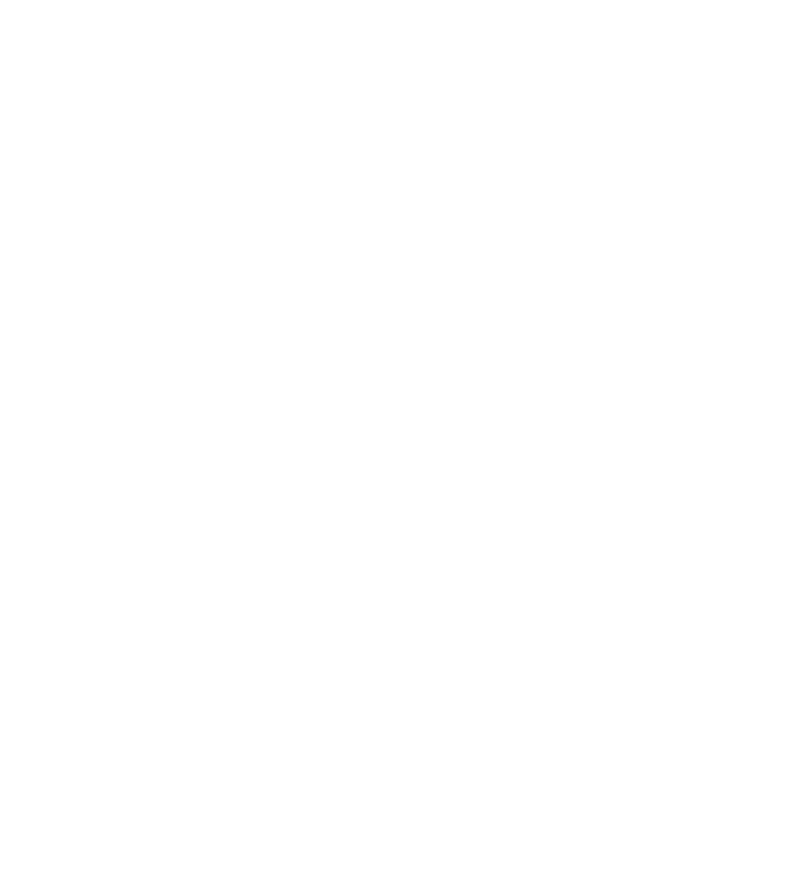
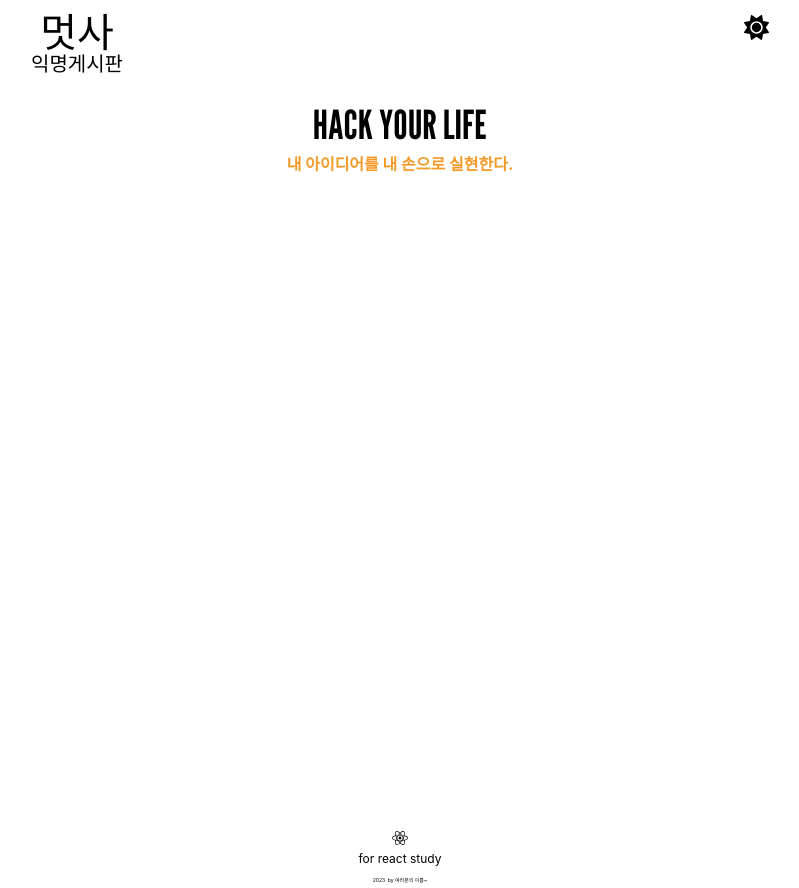
Before and after one commit to likelionsg/11th_React3_Code, a React (Create React App) app: page / in a window 1280 px wide. Shown: the whole page, without its empty margins (240-1039 px from the left). Before the commit the page ends 800 px from the top, so only its background shows below. Built offline with nearby package versions, Linux system fonts and the light colour scheme.

Commit message:
react1: part1

```diff
--- a/src/App.js
+++ b/src/App.js
@@ -1,7 +1,26 @@
 import React from "react";
+import Footer from "./components/Footer";
+import Header from "./components/Header";
+import Slogan from "./components/Slogan";
+import { Main, MediaDiv } from "./styledComponents";
 
 const App = () => {
-  return <></>;
+  return (
+    <>
+      {/* Global Styling */}
+      <MediaDiv>
+        {/* Header */}
+        <Header />
+        <Main>
+          {/* Slogan */}
+          <Slogan />
+          {/* Routes */}
+        </Main>
+      </MediaDiv>
+      {/* Footer */}
+      <Footer />
+    </>
+  );
 };
 
 export default App;
--- /dev/null
+++ b/src/components/Footer.js
@@ -0,0 +1,15 @@
+import { FontAwesomeIcon } from "@fortawesome/react-fontawesome";
+import { faReact } from "@fortawesome/free-brands-svg-icons";
+import { FooterDiv, FooterBig, FooterSmall } from "../styledComponents";
+
+const Footer = () => {
+  return (
+    <FooterDiv>
+      <FontAwesomeIcon icon={faReact} />
+      <FooterBig>for react study</FooterBig>
+      <FooterSmall>2023. by 여러분의 이름~ </FooterSmall>
+    </FooterDiv>
+  );
+};
+
+export default Footer;
--- /dev/null
+++ b/src/components/Header.js
@@ -0,0 +1,20 @@
+import { HeaderDiv, SubHeaderDiv } from "../styledComponents";
+
+import { FontAwesomeIcon } from "@fortawesome/react-fontawesome";
+import { faSun } from "@fortawesome/free-solid-svg-icons";
+import HeaderTitle from "./HeaderTitle";
+
+const Header = () => {
+  return (
+    <>
+      <HeaderDiv>
+        <HeaderTitle />
+        <SubHeaderDiv>
+          <FontAwesomeIcon icon={faSun} />
+        </SubHeaderDiv>
+      </HeaderDiv>
+    </>
+  );
+};
+
+export default Header;
--- /dev/null
+++ b/src/components/HeaderTitle.js
@@ -0,0 +1,15 @@
+import React from "react";
+import { TitleBig, TitleSmall, TitleLogoDiv } from "../styledComponents";
+
+const HeaderTitle = () => {
+  return (
+    <>
+      <TitleLogoDiv>
+        <TitleBig>멋사</TitleBig>
+        <TitleSmall>익명게시판</TitleSmall>
+      </TitleLogoDiv>
+    </>
+  );
+};
+
+export default React.memo(HeaderTitle);
--- /dev/null
+++ b/src/components/Slogan.js
@@ -0,0 +1,13 @@
+import React from "react";
+import { SloganSection, SloganBig, SloganSmall } from "../styledComponents";
+
+const Slogun = () => {
+  return (
+    <SloganSection>
+      <SloganBig>HACK YOUR LIFE</SloganBig>
+      <SloganSmall>내 아이디어를 내 손으로 실현한다.</SloganSmall>
+    </SloganSection>
+  );
+};
+
+export default React.memo(Slogun); /* React.memo를 사용하여 리렌더링 방지 */
--- a/src/index.css
+++ b/src/index.css
@@ -1,13 +1,13 @@
+@import url("https://fonts.googleapis.com/css2?family=Black+Han+Sans&family=League+Gothic&family=Noto+Sans+KR&display=swap");
+
 body {
   margin: 0;
-  font-family: -apple-system, BlinkMacSystemFont, 'Segoe UI', 'Roboto', 'Oxygen',
-    'Ubuntu', 'Cantarell', 'Fira Sans', 'Droid Sans', 'Helvetica Neue',
-    sans-serif;
+  font-family: -apple-system, BlinkMacSystemFont, "Segoe UI", "Roboto", "Oxygen", "Ubuntu", "Cantarell", "Fira Sans",
+    "Droid Sans", "Helvetica Neue", sans-serif;
   -webkit-font-smoothing: antialiased;
   -moz-osx-font-smoothing: grayscale;
 }
 
 code {
-  font-family: source-code-pro, Menlo, Monaco, Consolas, 'Courier New',
-    monospace;
+  font-family: source-code-pro, Menlo, Monaco, Consolas, "Courier New", monospace;
 }
--- /dev/null
+++ b/src/styledComponents.js
@@ -0,0 +1,261 @@
+import styled from "styled-components";
+
+export const MediaDiv = styled.div`
+  margin: 0px auto;
+  min-height: 100vh;
+  width: 768px;
+  color: ${(props) => props.theme.fontColor};
+  background-color: ${(props) => props.theme.bgColor};
+  @media screen and (max-width: 768px) {
+    width: 100%;
+  }
+`;
+export const HeaderDiv = styled.div`
+  width: 768px;
+  height: auto;
+  display: flex;
+  flex-direction: row;
+  justify-content: space-between;
+  font-family: "Black Han Sans", sans-serif;
+  position: absolute;
+  @media screen and (max-width: 768px) {
+    width: 100%;
+  }
+`;
+
+export const TitleLogoDiv = styled.div`
+  display: flex;
+  flex-direction: column;
+  justify-content: center;
+  align-items: center;
+  margin: 15px;
+  line-height: 1;
+  cursor: pointer;
+`;
+
+export const TitleBig = styled.span`
+  font-size: 40px;
+`;
+
+export const TitleSmall = styled.span`
+  font-size: 20px;
+`;
+
+export const SubHeaderDiv = styled.div`
+  margin: 15px;
+  font-size: 25px;
+  display: flex;
+  flex-direction: row;
+  cursor: pointer;
+`;
+
+export const Main = styled.div`
+  padding-top: 90px;
+`;
+
+export const SloganSection = styled.div`
+  margin-top: 10px;
+  width: 100%;
+  display: flex;
+  flex-direction: column;
+  justify-content: center;
+  align-items: center;
+`;
+
+export const SloganBig = styled.span`
+  font-size: 40px;
+  font-family: "League Gothic", sans-serif;
+`;
+
+export const SloganSmall = styled.span`
+  margin: 3px;
+  font-weight: bold;
+  color: #f39926;
+`;
+export const PostSection = styled.div`
+  margin: 0px auto;
+  margin-top: 20px;
+  width: 90%;
+  display: flex;
+  flex-direction: column;
+`;
+export const PostTitleDiv = styled.div`
+  border-top-left-radius: 30px;
+  border-top-right-radius: 30px;
+  color: white;
+  background-color: #f39926;
+  display: flex;
+  flex-direction: row;
+  justify-content: space-around;
+  align-items: center;
+`;
+export const PostTitle = styled.span`
+  margin-top: 10px;
+  margin-bottom: 5px;
+  font-family: "Black Han Sans", sans-serif;
+  font-size: 25px;
+`;
+
+export const PostListDiv = styled.div`
+  font-size: 16px;
+  font-family: "Noto Sans KR", sans-serif;
+`;
+
+export const LoadingDiv = styled.div`
+  display: flex;
+  justify-content: center;
+  align-items: center;
+  flex-direction: column;
+  margin-top: 15px;
+`;
+
+export const LoadingImg = styled.img`
+  width: 30px;
+`;
+
+export const EachPostLi = styled.li`
+  margin: 14px;
+  display: flex;
+  flex-direction: row;
+  justify-content: space-between;
+  cursor: pointer;
+`;
+
+export const PostLink = styled.span`
+  margin-left: 5px;
+`;
+export const PostRepl = styled.div`
+  font-family: "Courier New", Courier, monospace;
+`;
+export const PagingSection = styled.section`
+  display: flex;
+  flex-direction: row;
+  justify-content: space-around;
+  margin: 0px auto;
+  width: 150px;
+  margin-top: 20px;
+`;
+export const PagenumberDiv = styled.div`
+  width: 30px;
+  height: 30px;
+  display: flex;
+  justify-content: center;
+  align-items: center;
+  border: 1px solid #f39926;
+  border-radius: 5px;
+`;
+
+export const PageEmptyDiv = styled.div`
+  width: 30px;
+  height: 30px;
+  display: flex;
+  justify-content: center;
+  align-items: center;
+  border: 1px solid rgba(0, 0, 0, 0);
+  border-radius: 5px;
+`;
+
+export const FooterDiv = styled.div`
+  margin-top: 30px;
+  display: flex;
+  flex-direction: column;
+  justify-content: center;
+  align-items: center;
+`;
+export const FooterBig = styled.span`
+  margin: 5px;
+  font-size: 12px;
+`;
+export const FooterSmall = styled.span`
+  margin: 5px;
+  font-size: 5px;
+`;
+
+export const PostReadDiv = styled.div`
+  margin-top: 15px;
+  margin-bottom: 15px;
+  width: 100%;
+  line-height: 24px;
+`;
+export const ReplTitleDiv = styled.div`
+  font-size: 12px;
+  margin-top: 20px;
+  margin-bottom: 10px;
+`;
+export const PostReplDiv = styled.div`
+  border-top: 2px solid white;
+  margin-bottom: 15px;
+  width: 100%;
+  line-height: 24px;
+`;
+export const Replwriter = styled.div`
+  margin-top: 10px;
+  margin-left: 10px;
+  font-weight: bolder;
+`;
+export const Repl = styled.span`
+  font-size: 12px;
+`;
+export const WritereplDiv = styled.div`
+  display: flex;
+  flex-direction: row;
+`;
+export const ReplInput = styled.textarea`
+  margin-top: 10px;
+  width: 100%;
+  padding: 10px;
+  height: 30px;
+  border-radius: 5px;
+  font-family: "Noto Sans KR", sans-serif;
+`;
+export const ReplSubmitDiv = styled.div`
+  width: 100px;
+  margin-top: 10px;
+  margin-left: 10px;
+  border-radius: 5px;
+  background-color: #f39926;
+  display: flex;
+  flex-direction: row;
+  justify-content: space-around;
+  align-items: center;
+  cursor: pointer;
+`;
+export const CursorDiv = styled.div`
+  cursor: pointer;
+`;
+
+export const PostWriteDiv = styled.div`
+  width: 100%;
+  display: flex;
+  flex-direction: column;
+`;
+export const TitleInput = styled.input`
+  margin-top: 10px;
+  padding: 10px;
+  border-radius: 5px;
+`;
+export const ContentsInput = styled.textarea`
+  margin-top: 10px;
+  padding: 10px;
+  height: 400px;
+  border-radius: 5px;
+  font-family: "Noto Sans KR", sans-serif;
+`;
+export const PostSubmitDiv = styled.div`
+  width: 50%;
+  margin: 0px auto;
+  margin-top: 15px;
+  border-radius: 10px;
+  background-color: #f39926;
+  display: flex;
+  flex-direction: row;
+  justify-content: space-around;
+  align-items: center;
+  cursor: pointer;
+`;
+export const PostSubmit = styled.div`
+  margin-top: 10px;
+  margin-bottom: 5px;
+  font-family: "Black Han Sans", sans-serif;
+  font-size: 20px;
+`;
--- a/src/styles.js
+++ b/src/styles.js
@@ -1,6 +1,5 @@
 import { createGlobalStyle } from "styled-components";
 
-//npm i styled-reset
 import reset from "styled-reset";
 
 export const lightTheme = {
```
